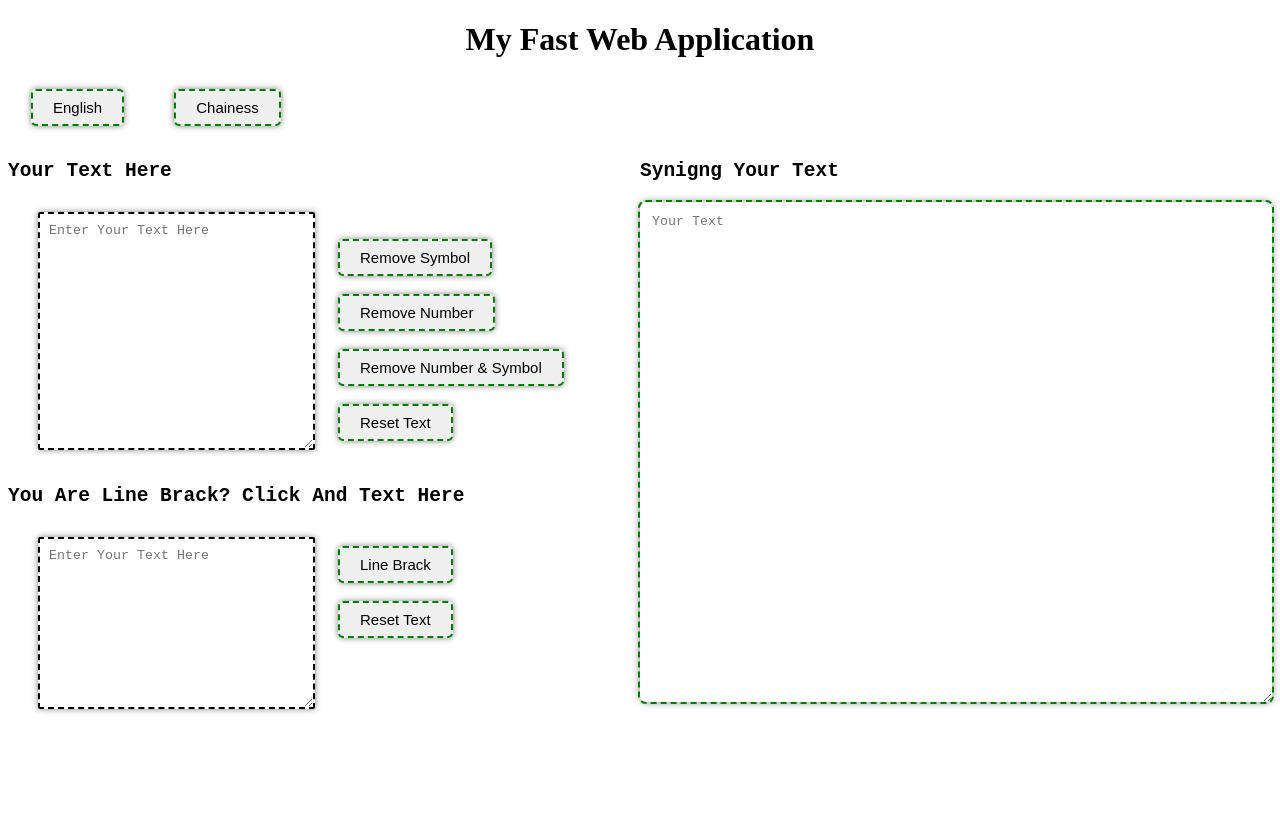
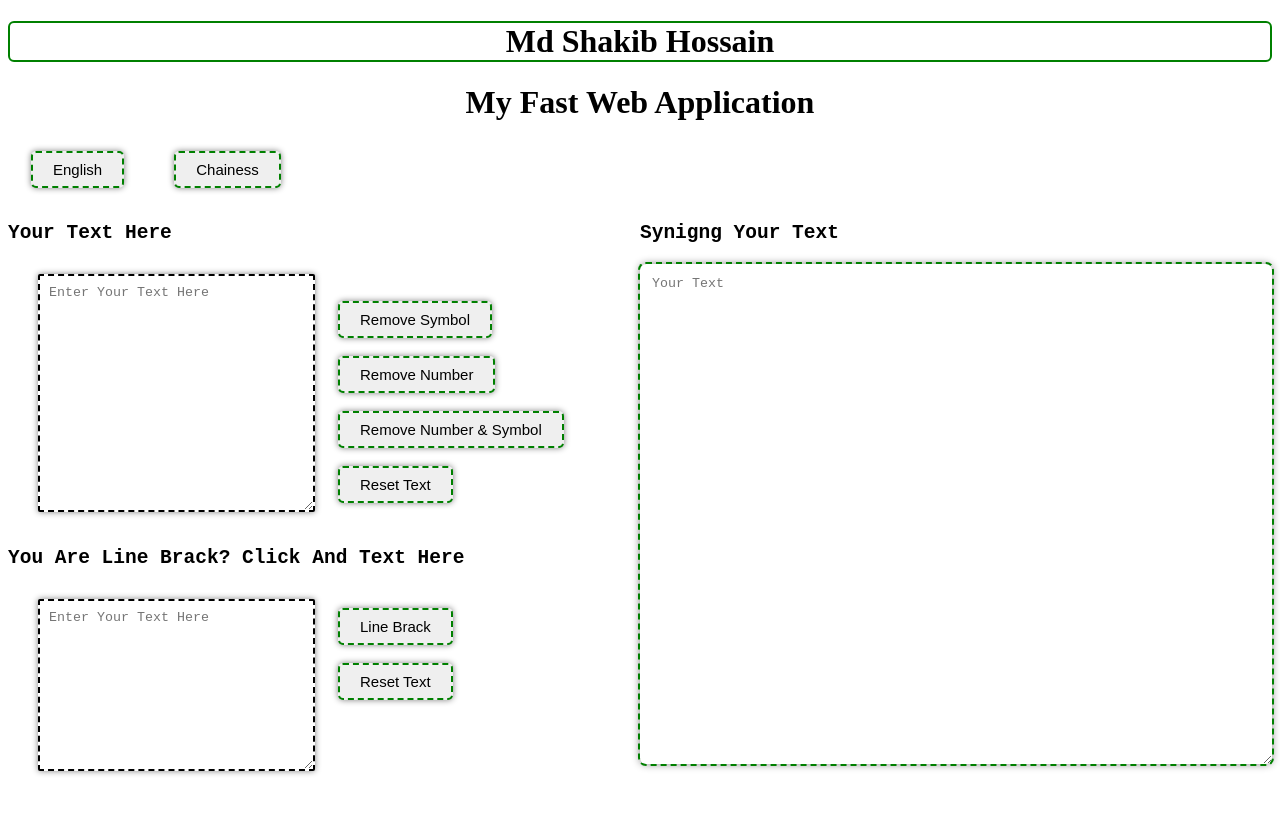
Before and after one commit to shafik-120/textCutters, a plain HTML site: page index.html in a window 1280 px wide. Drawn offline with Linux system fonts and the light colour scheme.

Commit message:
Update index.html

```diff
--- a/index.html
+++ b/index.html
@@ -7,9 +7,9 @@
     <link rel="stylesheet" href="style.css">
 </head>
 <body>
-
+<h1 style=" border-radius: 6px;  border: 2px solid green;  cursor: pointer; text-align: center;"> Md Shakib Hossain</h1>
     <!-- <div class="Calculater">
-        <h1 style="text-align: center;">This is a Calculator </h1>
+        <h1 style="text-align: center; ">This is a Calculator </h1>
         <div class="viewNum">
             <p class="currentNum ">Your Number</p>
             <p class="result ">f</p>
```
